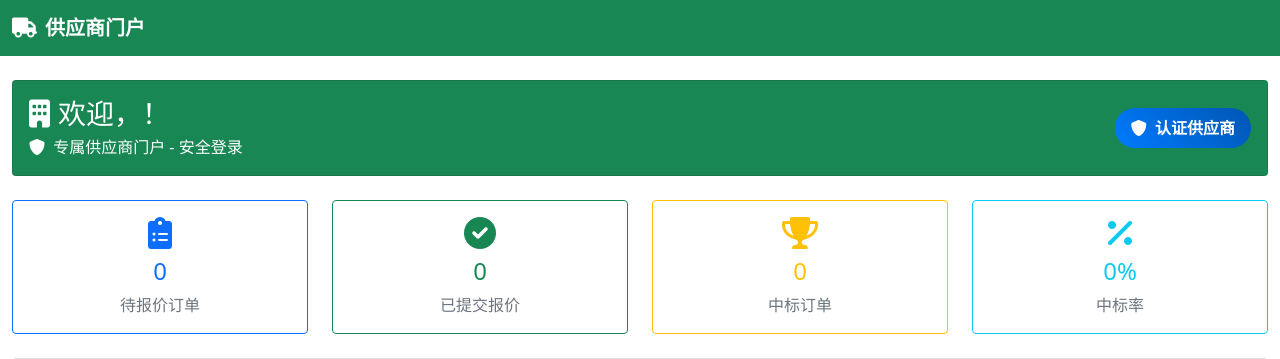
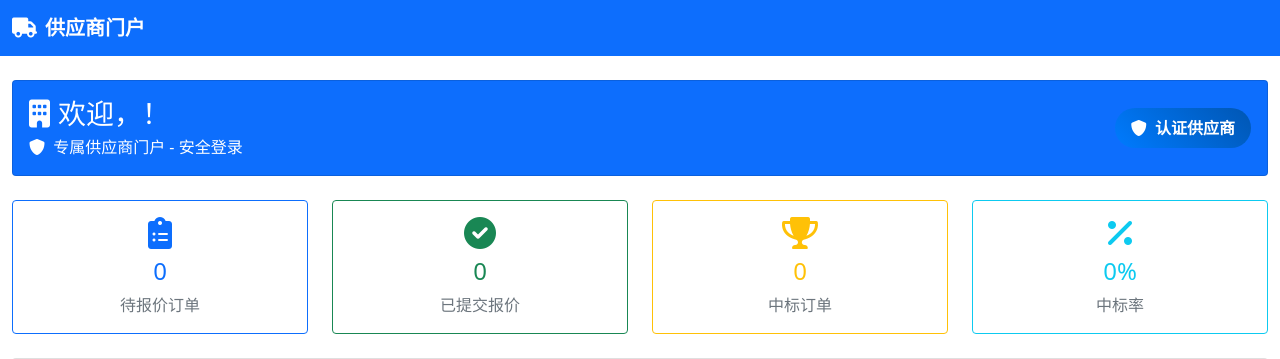
Before and after one commit to c1767673917/wlxj_python, a Flask app: template templates/portal/dashboard.html in a window 1280 px wide. Shown: the top 359 px of the page. Run offline with Flask 3, Linux system fonts and the light colour scheme; the template is opened without the code that fills it, so the values that code supplies are empty.

Commit message:
供应商界面改蓝色

```diff
--- a/templates/portal/base.html
+++ b/templates/portal/base.html
@@ -40,7 +40,7 @@
 </head>
 <body>
     <!-- 导航栏 -->
-    <nav class="navbar navbar-expand-lg navbar-dark bg-success">
+    <nav class="navbar navbar-expand-lg navbar-dark bg-primary">
         <div class="container-fluid">
             <a class="navbar-brand" href="{{ url_for('portal.supplier_portal', access_code=session.get('access_code', '')) }}">
                 <i class="fas fa-truck me-2"></i>供应商门户
--- a/templates/portal/dashboard.html
+++ b/templates/portal/dashboard.html
@@ -6,7 +6,7 @@
 <!-- 欢迎信息 -->
 <div class="row mb-4">
     <div class="col-12">
-        <div class="card bg-success text-white">
+        <div class="card bg-primary text-white">
             <div class="card-body">
                 <div class="d-flex justify-content-between align-items-center">
                     <div>
```
